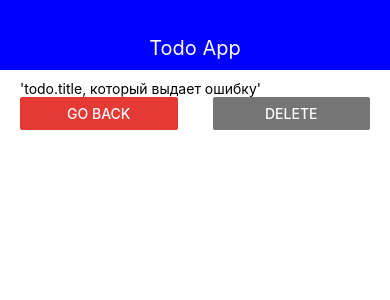
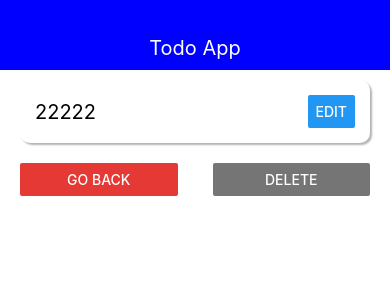
Before and after one commit to ilonAleks/ilonAleks-DEMO, a React Native app: screen / in a window 390 px wide. Shown: the top 300 px of the page. Built offline with nearby package versions, Linux system fonts and the light colour scheme.

Commit message:
28 урок

```diff
--- /dev/null
+++ b/src/components/ui/AppCard.js
@@ -0,0 +1,24 @@
+import React from 'react';
+import { View, StyleSheet } from 'react-native'
+
+export const AppCard = props => (
+	<View style={{ ...styles.default, ...props.style }}>
+		{props.children}
+	</ View >
+)
+
+const styles = StyleSheet.create({
+	default: {
+		padding: 20,
+		flexDirection: 'row',
+		justifyContent: 'space-between',
+		alignItems: 'center',
+		shadowColor: 'black',
+		shadowOffset: { width: 2, height: 2 },
+		shadowOpacity: 0.3,
+		shadowRadius: 2,
+		elevation: 8,
+		backgroundColor: 'white',
+		borderRadius: 10
+	}
+});
--- a/src/screens/TodoScreen.js
+++ b/src/screens/TodoScreen.js
@@ -1,12 +1,17 @@
 import React from 'react'
 import { StyleSheet, Text, View, FlatList, Button } from 'react-native'
+import { AppCard } from '../components/ui/AppCard'
 import { THEME } from '../theme'
 
 export const TodoScreen = ({ goBack, todo }) => {
 	return (
 		<View>
-			{/* <Text>{todo.title}</Text> */}
-			<Text>'todo.title, который выдает ошибку'</Text>
+			<AppCard style={styles.card}>
+				<Text style={styles.title}>{todo.title}</Text>
+				{/* <Text style={styles.title}>'todo.title, который выдает ошибку'</Text> */}
+				<Button title='Edit' />
+			</AppCard>
+
 			<View style={styles.buttons}>
 				<View style={styles.button}>
 					<Button title='Go back' color={THEME.Danger_color} onPress={goBack} />
@@ -28,5 +33,12 @@
 	},
 	button: {
 		width: '45%'
+	},
+	card: {
+		padding: 15,
+		marginBottom: 20
+	},
+	title: {
+		fontSize: 20
 	}
 })
```
